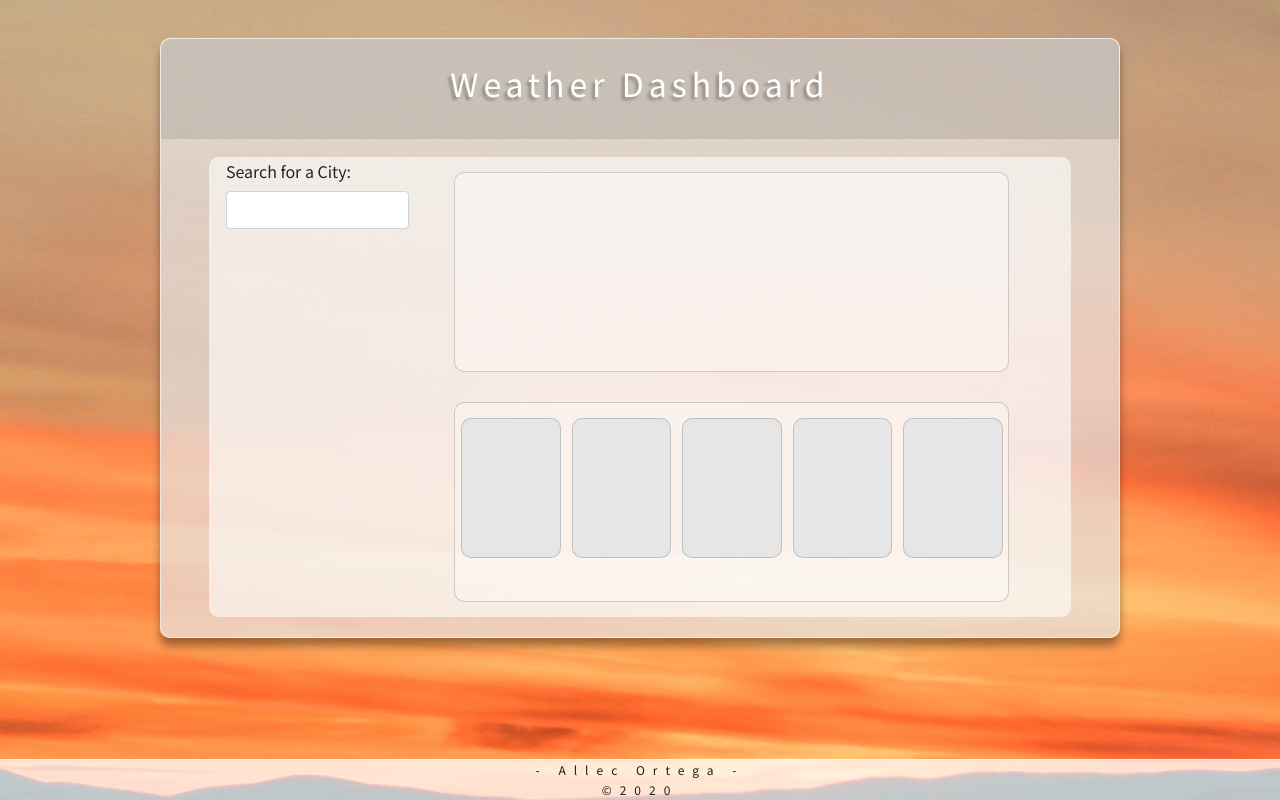
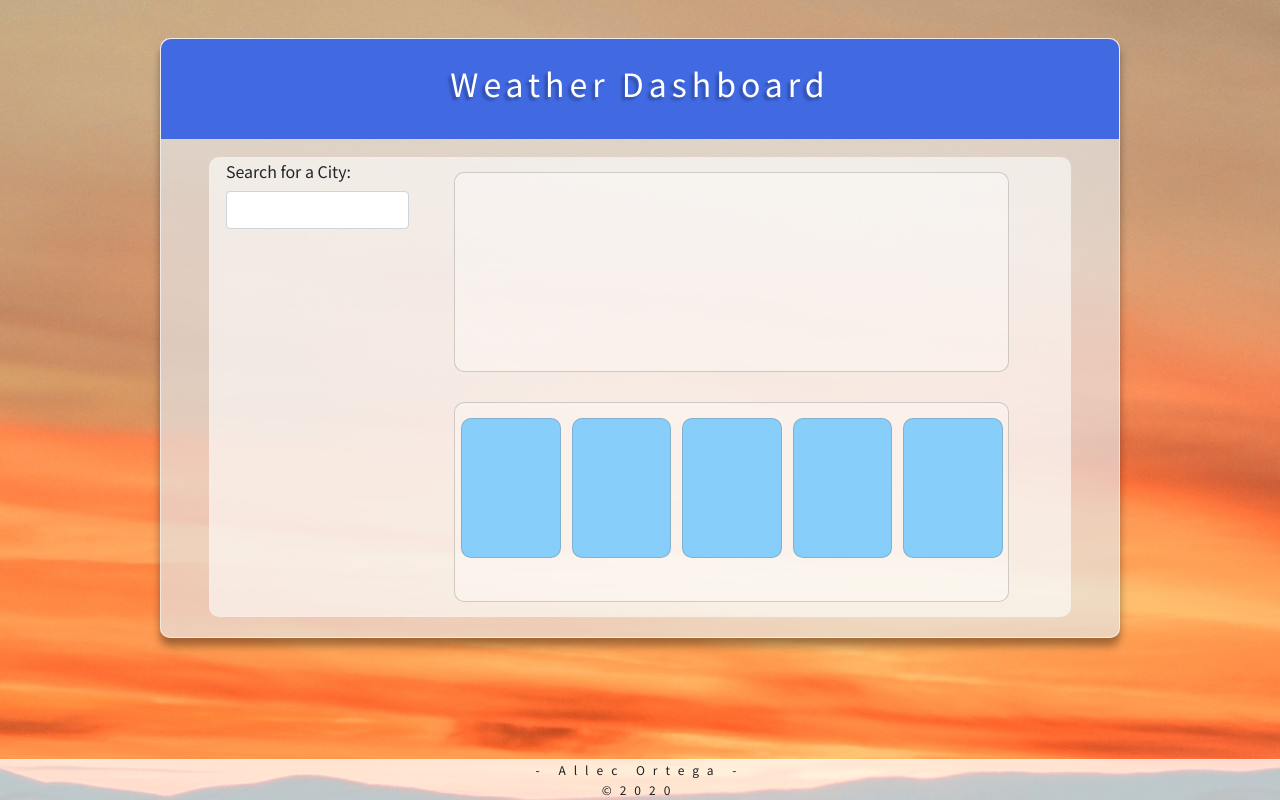
Before and after one commit to Aort69/Weather-Dashboard, a plain HTML site: page index.html in a window 1280 px wide. Drawn offline with nearby package versions, Linux system fonts and the light colour scheme; no server answers; files whose address does not match are found by name.

Commit message:
added css

```diff
--- a/assets/css/style.css
+++ b/assets/css/style.css
@@ -130,7 +130,7 @@ img {
 .forecast-box {
     width: 120px;
     height: 140px;
-    background-color: rgb(230, 230, 230);
+    background-color: lightskyblue;
     float: left;
     border: 1px solid rgba(112, 112, 112, 0.315);
     margin: 15px 1% 0px 1%;
@@ -175,3 +175,8 @@ footer {
     }
 
   }
+
+
+  div#header.container {
+      background-color: royalblue;
+  }
```
Also changed, not shown: assets/favicon.ico (added).
